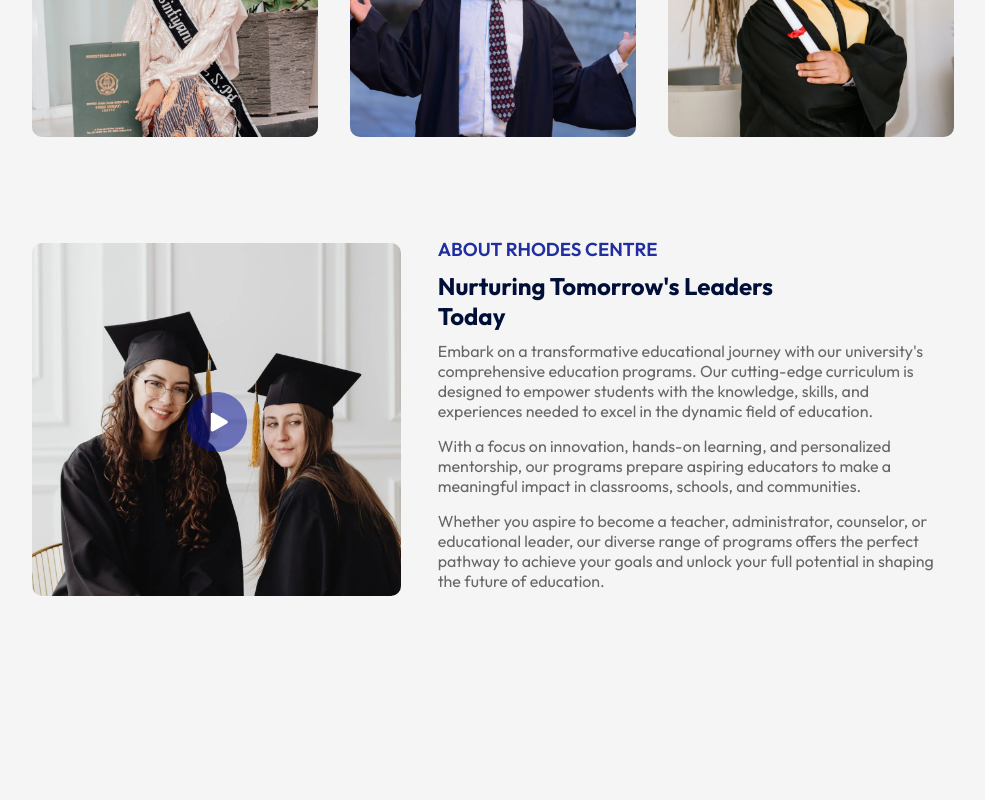
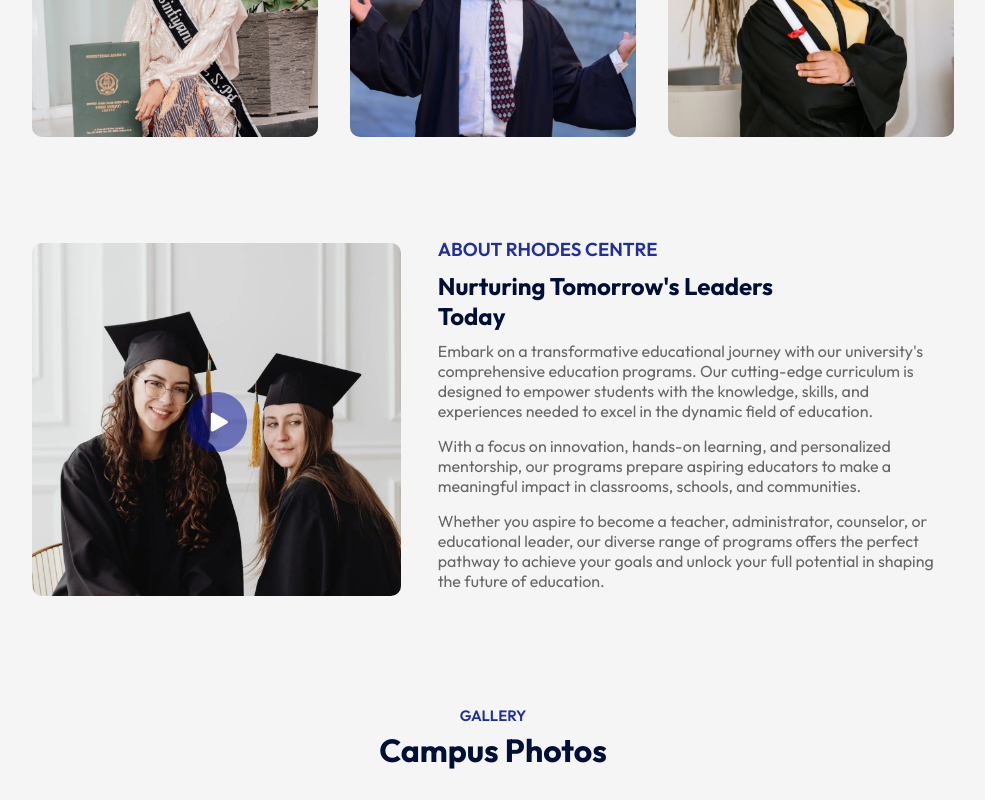
Before and after one commit to dCOMMICS/CHUR1, a React (Vite) app: page / in a window 1280 px wide. Shown: the part 1164-1964 px from the top of the page, without its empty margins (147-1132 px from the left). Before the commit the page ends 1870 px from the top, so only its background shows below. Built offline with nearby package versions, Linux system fonts and the light colour scheme.

Commit message:
🙌🏿

```diff
--- a/src/App.jsx
+++ b/src/App.jsx
@@ -14,6 +14,7 @@ const App = () => {
         <Title subTitle = " OUR PROGRAMS" title = " What we Offer"/>
         <Programs />
         <About />
+        <Title subTitle = " Gallery" title = " Campus Photos"/>
       </div>
 
     </div>
```
